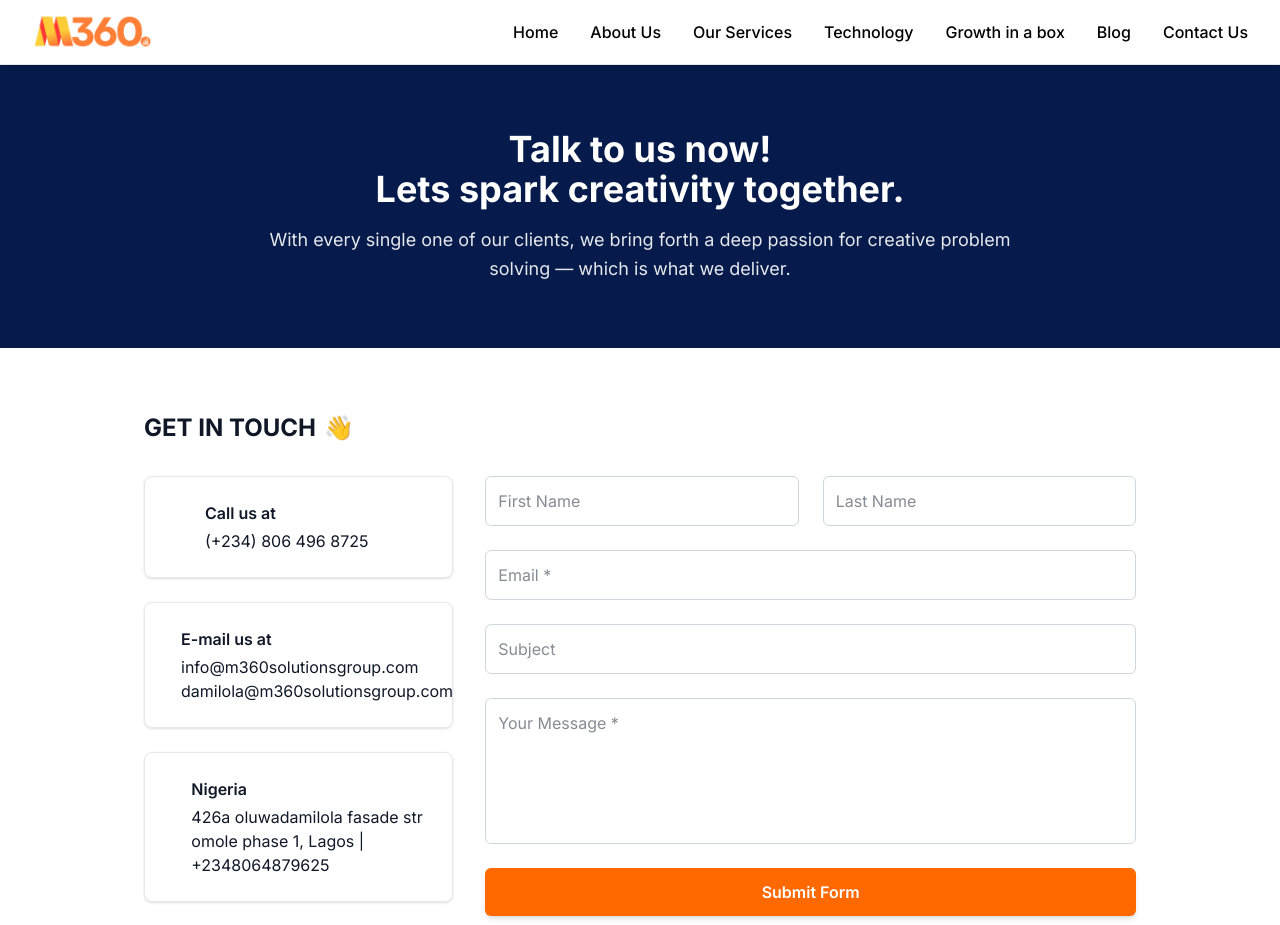
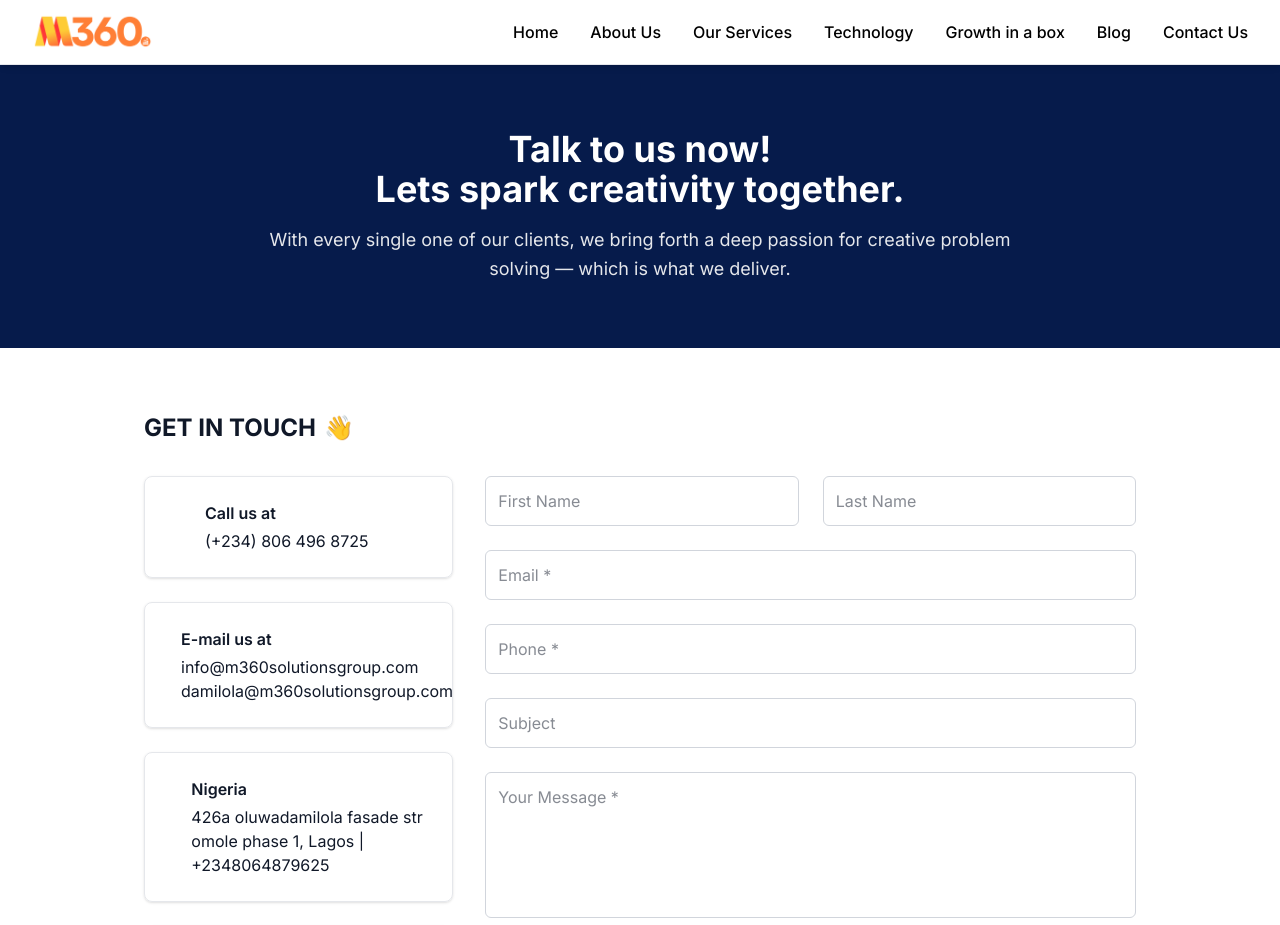
Before and after one commit to tadeniji06/m360Solutions, a Next.js app: page /contact in a window 1280 px wide. Shown: the top 925 px of the page. Built offline with nearby package versions, Linux system fonts and the light colour scheme; some icons are missing.

Commit message:
Refactor code structure for improved readability and maintainability

```diff
--- a/app/layout.tsx
+++ b/app/layout.tsx
@@ -5,6 +5,7 @@ import {
 	Instrument_Sans,
 	IBM_Plex_Mono,
 } from "next/font/google";
+import Script from "next/script";
 import Footer from "@/layouts/Footer";
 import type { Metadata } from "next";
 import ClarityScript from "@/components/Clarity";
@@ -99,6 +100,14 @@ export default function RootLayout({
 			</head>
 			<body className="antialiased">
 				<Header />
+
+				<Script
+					src="https://app.crm360online.com/capture.js"
+					data-endpoint="https://crm-vertical-saas.onrender.com/api/v1/public/leads/inbound"
+					data-key="pk_live_68f43a6b0560a7cbf69b4c03a216914448be5ee9cae119ad"
+					data-selector="#contact-form"
+					strategy="afterInteractive"
+				/>
 				{children}
 				<Footer />
 				<ClarityScript />
--- a/components/Contact.tsx
+++ b/components/Contact.tsx
@@ -1,14 +1,52 @@
+"use client";
+
 import { Icon } from "@iconify/react/dist/iconify.js";
+import { useState } from "react";
 
 const Contact = () => {
+	const [isSubmitting, setIsSubmitting] = useState(false);
+	const [formData, setFormData] = useState({
+		firstName: "",
+		lastName: "",
+		email: "",
+		subject: "",
+		phone: "",
+		message: "",
+	});
+
+	const handleChange = (
+		e: React.ChangeEvent<HTMLInputElement | HTMLTextAreaElement>,
+	) => {
+		const { name, value } = e.target;
+		setFormData((prevData) => ({
+			...prevData,
+			[name]: value,
+		}));
+	};
+
+	const handleSubmit = (e: React.FormEvent<HTMLFormElement>) => {
+		e.preventDefault();
+		setIsSubmitting(true);
+		setTimeout(() => {
+			setIsSubmitting(false);
+			setFormData({
+				firstName: "",
+				lastName: "",
+				email: "",
+				subject: "",
+				phone: "",
+				message: "",
+			});
+		}, 2500);
+	};
 	return (
-		<div className='bg-white text-gray-900'>
+		<div className="bg-white text-gray-900">
 			{/* Hero Section */}
-			<div className='bg-primary-blue text-white py-16 px-6 lg:px-20 text-center'>
-				<h2 className='text-3xl md:text-4xl font-bold mb-4'>
+			<div className="bg-primary-blue text-white py-16 px-6 lg:px-20 text-center">
+				<h2 className="text-3xl md:text-4xl font-bold mb-4">
 					Talk to us now! <br /> Lets spark creativity together.
 				</h2>
-				<p className='text-lg text-gray-200 max-w-3xl mx-auto leading-relaxed'>
+				<p className="text-lg text-gray-200 max-w-3xl mx-auto leading-relaxed">
 					With every single one of our clients, we bring forth a deep
 					passion for creative problem solving — which is what we
 					deliver.
@@ -16,44 +54,48 @@ const Contact = () => {
 			</div>
 
 			{/* Contact Info + Form */}
-			<div className='max-w-6xl mx-auto px-6 lg:px-20 py-16'>
-				<h3 className='text-2xl font-bold mb-8 flex items-center gap-2'>
+			<div className="max-w-6xl mx-auto px-6 lg:px-20 py-16">
+				<h3 className="text-2xl font-bold mb-8 flex items-center gap-2">
 					GET IN TOUCH <span>👋</span>
 				</h3>
 
-				<div className='grid lg:grid-cols-3 gap-8'>
+				<div className="grid lg:grid-cols-3 gap-8">
 					{/* Contact Info */}
-					<div className='space-y-6'>
-						<div className='p-6 border border-gray-200 rounded-lg shadow-sm flex items-start gap-3'>
+					<div className="space-y-6">
+						<div className="p-6 border border-gray-200 rounded-lg shadow-sm flex items-start gap-3">
 							<Icon
-								icon='mdi:phone'
-								className='text-orange-500 text-2xl'
+								icon="mdi:phone"
+								className="text-orange-500 text-2xl"
 							/>
 							<div>
-								<h4 className='font-semibold mb-1'>Call us at</h4>
+								<h4 className="font-semibold mb-1">
+									Call us at
+								</h4>
 								<p>(+234) 806 496 8725</p>
 							</div>
 						</div>
 
-						<div className='p-6 border border-gray-200 rounded-lg shadow-sm flex items-start gap-3'>
+						<div className="p-6 border border-gray-200 rounded-lg shadow-sm flex items-start gap-3">
 							<Icon
-								icon='mdi:email'
-								className='text-orange-500 text-2xl'
+								icon="mdi:email"
+								className="text-orange-500 text-2xl"
 							/>
 							<div>
-								<h4 className='font-semibold mb-1'>E-mail us at</h4>
+								<h4 className="font-semibold mb-1">
+									E-mail us at
+								</h4>
 								<p>info@m360solutionsgroup.com</p>
 								<p>damilola@m360solutionsgroup.com</p>
 							</div>
 						</div>
 
-						<div className='p-6 border border-gray-200 rounded-lg shadow-sm flex items-start gap-3'>
+						<div className="p-6 border border-gray-200 rounded-lg shadow-sm flex items-start gap-3">
 							<Icon
-								icon='mdi:map-marker'
-								className='text-orange-500 text-2xl'
+								icon="mdi:map-marker"
+								className="text-orange-500 text-2xl"
 							/>
 							<div>
-								<h4 className='font-semibold mb-1'>Nigeria</h4>
+								<h4 className="font-semibold mb-1">Nigeria</h4>
 								<p>
 									426a oluwadamilola fasade str omole phase 1,
 									Lagos | +2348064879625
@@ -61,13 +103,13 @@ const Contact = () => {
 							</div>
 						</div>
 
-						<div className='p-6 border border-gray-200 rounded-lg shadow-sm flex items-start gap-3'>
+						<div className="p-6 border border-gray-200 rounded-lg shadow-sm flex items-start gap-3">
 							<Icon
-								icon='mdi:map-marker'
-								className='text-orange-500 text-2xl'
+								icon="mdi:map-marker"
+								className="text-orange-500 text-2xl"
 							/>
 							<div>
-								<h4 className='font-semibold mb-1'>Kenya</h4>
+								<h4 className="font-semibold mb-1">Kenya</h4>
 								<p>
 									132 Manyani East Road, Lavington Nairobi |
 									+254726505002
@@ -75,57 +117,88 @@ const Contact = () => {
 							</div>
 						</div>
 
-						<div className='p-6 border border-gray-200 rounded-lg shadow-sm flex items-start gap-3'>
+						<div className="p-6 border border-gray-200 rounded-lg shadow-sm flex items-start gap-3">
 							<Icon
-								icon='mdi:map-marker'
-								className='text-orange-500 text-2xl'
+								icon="mdi:map-marker"
+								className="text-orange-500 text-2xl"
 							/>
 							<div>
-								<h4 className='font-semibold mb-1'>South Africa</h4>
+								<h4 className="font-semibold mb-1">
+									South Africa
+								</h4>
 								<p>
-									24A Loots Road, Blairgowrie Randburg,
-									2194 | +27656946477
+									24A Loots Road, Blairgowrie Randburg, 2194 |
+									+27656946477
 								</p>
 							</div>
 						</div>
 					</div>
 
 					{/* Form */}
-					<div className='lg:col-span-2'>
-						<form className='grid grid-cols-1 md:grid-cols-2 gap-6'>
+					<div className="lg:col-span-2">
+						<form
+							id="contact-form"
+							className="grid grid-cols-1 md:grid-cols-2 gap-6"
+							onSubmit={handleSubmit}
+						>
 							<input
-								type='text'
-								placeholder='First Name'
-								className='p-3 border border-gray-300 rounded-md w-full focus:ring-2 focus:ring-orange-500 outline-none'
+								type="text"
+								value={formData.firstName}
+								onChange={handleChange}
+								name="firstName"
+								placeholder="First Name"
+								className="p-3 border border-gray-300 rounded-md w-full focus:ring-2 focus:ring-orange-500 outline-none"
 							/>
 							<input
-								type='text'
-								placeholder='Last Name'
-								className='p-3 border border-gray-300 rounded-md w-full focus:ring-2 focus:ring-orange-500 outline-none'
+								type="text"
+								value={formData.lastName}
+								onChange={handleChange}
+								name="lastName"
+								placeholder="Last Name"
+								className="p-3 border border-gray-300 rounded-md w-full focus:ring-2 focus:ring-orange-500 outline-none"
 							/>
 							<input
-								type='email'
-								placeholder='Email *'
+								type="email"
+								value={formData.email}
+								onChange={handleChange}
+								name="email"
+								placeholder="Email *"
 								required
-								className='p-3 border border-gray-300 rounded-md w-full md:col-span-2 focus:ring-2 focus:ring-orange-500 outline-none'
+								className="p-3 border border-gray-300 rounded-md w-full md:col-span-2 focus:ring-2 focus:ring-orange-500 outline-none"
 							/>
 							<input
-								type='text'
-								placeholder='Subject'
-								className='p-3 border border-gray-300 rounded-md w-full md:col-span-2 focus:ring-2 focus:ring-orange-500 outline-none'
+								type="phone"
+								value={formData.phone}
+								onChange={handleChange}
+								name="phone"
+								placeholder="Phone *"
+								required
+								className="p-3 border border-gray-300 rounded-md w-full md:col-span-2 focus:ring-2 focus:ring-orange-500 outline-none"
+							/>
+							<input
+								type="text"
+								value={formData.subject}
+								onChange={handleChange}
+								name="subject"
+								placeholder="Subject"
+								className="p-3 border border-gray-300 rounded-md w-full md:col-span-2 focus:ring-2 focus:ring-orange-500 outline-none"
 							/>
 							<textarea
-								placeholder='Your Message *'
+								value={formData.message}
+								onChange={handleChange}
+								name="message"
+								placeholder="Your Message *"
 								required
 								rows={5}
-								className='p-3 border border-gray-300 rounded-md w-full md:col-span-2 focus:ring-2 focus:ring-orange-500 outline-none resize-none'
+								className="p-3 border border-gray-300 rounded-md w-full md:col-span-2 focus:ring-2 focus:ring-orange-500 outline-none resize-none"
 							></textarea>
 
 							<button
-								type='submit'
-								className='bg-orange-500 hover:bg-orange-600 text-white font-semibold py-3 px-6 rounded-md shadow-md md:col-span-2 transition'
+								type="submit"
+								disabled={isSubmitting}
+								className="bg-orange-500 hover:bg-orange-600 text-white font-semibold py-3 px-6 rounded-md shadow-md md:col-span-2 transition"
 							>
-								Submit Form
+								{isSubmitting ? "Submitting..." : "Submit"}
 							</button>
 						</form>
 					</div>
```
Also changed, not shown: 1 other file (tests, documents, lock files or other folders). Lines whose indentation alone changed are shown as unchanged.
